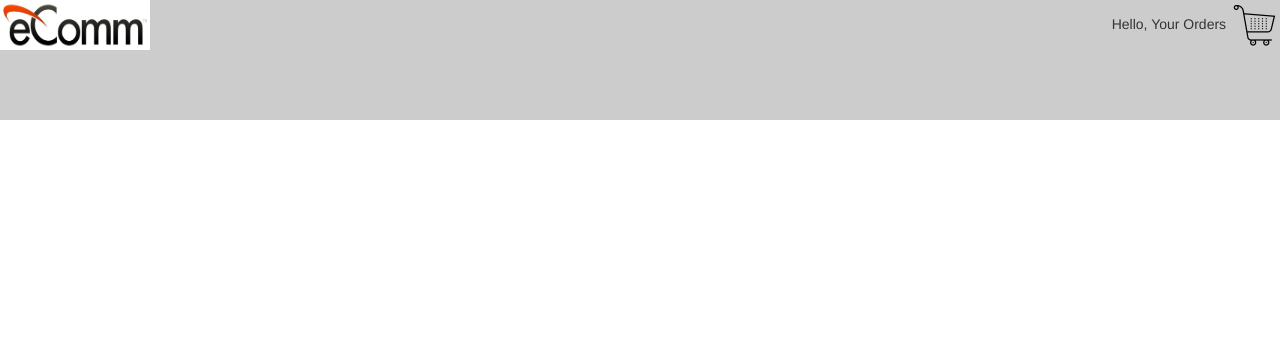
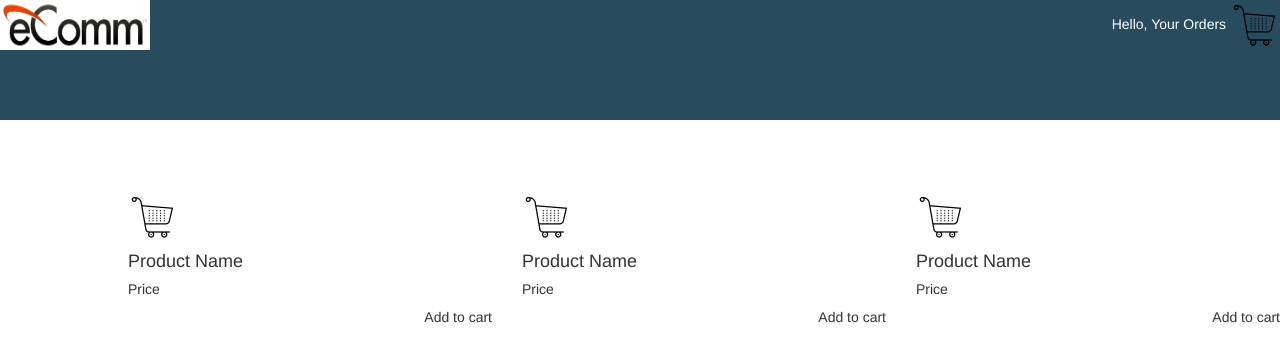
Before and after one commit to lakshmankotipalli/eCommerceWebApp, a website: page app/index.html at #/dashboard in a window 1280 px wide. Drawn offline with Linux system fonts and the light colour scheme.

Commit message:
* Minor changes

```diff
--- a/app/css/custom.css
+++ b/app/css/custom.css
@@ -42,15 +42,17 @@ html, body {
 
 header {
   height: 15%;
-  background-color: #ccc;
-  position: absolute;
+  background-color: #284C5E;
+  color: #fff;
+  position: fixed;
   width: 100%;
 }
 
 .view-area {
   height: 85%;
-  padding-top: 80%;
+  padding-top: 15%;
   width: 100%;
+  padding-left: 10%;
 }
 
 .logo-space img {
@@ -70,3 +72,8 @@ header {
   height: 50px;
   width: 50px;
 }
+
+.display img {
+  height: 50px;
+  width: 50px;
+}
--- a/app/index.html
+++ b/app/index.html
@@ -28,6 +28,10 @@
 <!-- Services -->
 <script type="text/javascript" src="js/services/userService.js"></script>
 
+<!-- Factories -->
+<script type="text/javascript" src="js/factories/userFactory.js"></script>
+
+
 <!-- Directives -->
 <script type="text/javascript" src="js/directives/nameDirective.js"></script>
 
--- /dev/null
+++ b/app/js/factories/userFactory.js
@@ -0,0 +1,13 @@
+ecomm.factory('userFactory', ['HttpService', '$interpolate', function (HttpService, $interpolate) {
+
+  var data = {
+    login: 'data/data.json'
+  };
+
+  var factory = {};
+
+  factory.userAuth = function (obj) {
+
+  };
+
+}]);
--- a/app/partials/dashboard.html
+++ b/app/partials/dashboard.html
@@ -1,4 +1,23 @@
 <div ng-include="'partials/header.html'"></div>
 <div class="view-area">
-{{userData.username}}
+  <div class="row display">
+    <div class="col-md-4">
+      <img src="images/shopping_cart.png" alt="">
+      <h4>Product Name</h4>
+      <h5>Price</h5>
+      <span class="pull-right">Add to cart</span>
+    </div>
+    <div class="col-md-4">
+      <img src="images/shopping_cart.png" alt="">
+      <h4>Product Name</h4>
+      <h5>Price</h5>
+      <span class="pull-right">Add to cart</span>
+    </div>
+    <div class="col-md-4">
+      <img src="images/shopping_cart.png" alt="">
+      <h4>Product Name</h4>
+      <h5>Price</h5>
+      <span class="pull-right">Add to cart</span>
+    </div>
+  </div>
 </div>
```
Also changed, not shown: README.md.
